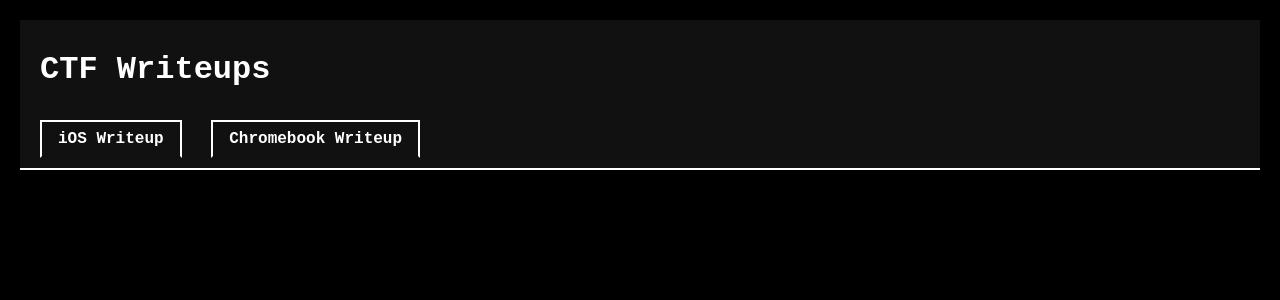
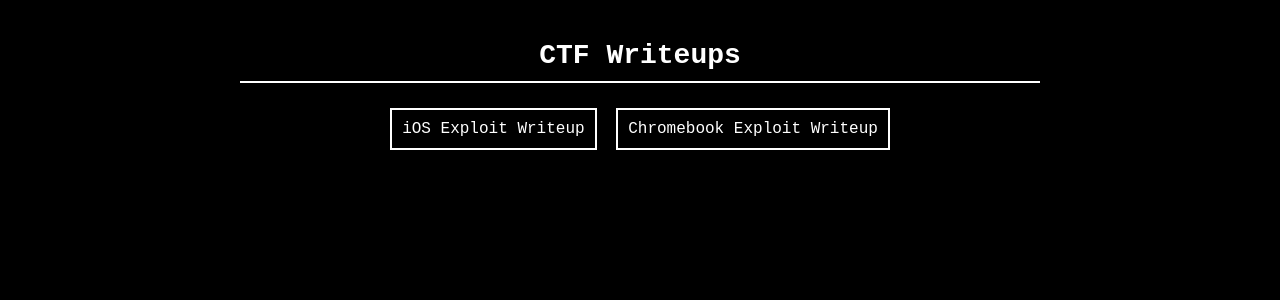
Before and after one commit to amulya-shanbhag/CTF-Writeup-2025, a Jekyll site: the page built from index.md, in a window 1280 px wide. Shown: the top 300 px of the page. Built offline with Jekyll 4.4.1, drawn with Linux system fonts in a browser that asks for light colours; our own code applies the rules of GitHub Pages for plain Markdown files.

Commit message:
Update default.html

```diff
--- a/_layouts/default.html
+++ b/_layouts/default.html
@@ -12,49 +12,63 @@
             margin: 0;
             padding: 20px;
         }
-        .navbar {
-            background-color: #111;
-            padding: 10px 20px;
+        .container {
+            max-width: 800px;
+            margin: 0 auto;
+            padding: 20px;
+        }
+        .title {
+            text-align: center;
+            font-size: 28px;
+            font-weight: bold;
             border-bottom: 2px solid white;
+            padding-bottom: 10px;
+            margin-bottom: 20px;
         }
-        .navbar a {
-            color: #fff;
+        .links {
+            text-align: center;
+            margin-bottom: 30px;
+        }
+        .links a {
+            display: inline-block;
+            color: white;
             text-decoration: none;
-            font-weight: bold;
-            margin-right: 20px;
-            border-bottom: 2px solid transparent;
+            padding: 10px;
+            border: 2px solid white;
+            margin: 5px;
             transition: 0.3s;
         }
-        .navbar a:hover {
-            border-bottom: 2px solid white;
-        }
-        h1 {
-            color: #fff;
-        }
-        a {
-            color: #fff;
-            text-decoration: none;
-            border: 2px solid white;
-            padding: 8px 16px;
-            display: inline-block;
-            margin-top: 10px;
-            transition: 0.3s;
-        }
-        a:hover {
+        .links a:hover {
             background-color: white;
             color: black;
         }
+        .content {
+            text-align: left; /* Ensures content is left-aligned */
+            margin-top: 20px;
+            padding: 10px;
+            max-width: 700px;
+            margin-left: auto;
+            margin-right: auto;
+        }
     </style>
 </head>
-    <body>
+<body>
 
-    <div class="navbar">
-        <h1>CTF Writeups</h1>
+    <div class="container">
+        <!-- Centered Title -->
+        <div class="title">CTF Writeups</div>
 
+        <!-- Centered Navigation Links -->
         <div class="links">
-            <a href="/CTF-Writeup-2025/mypages/ios/">iOS Writeup</a>
-            <a href="/CTF-Writeup-2025/mypages/chromebook/">Chromebook Writeup</a>
+            <a href="/CTF-Writeup-2025/mypages/ios/">iOS Exploit Writeup</a>
+            <a href="/CTF-Writeup-2025/mypages/chromebook/">Chromebook Exploit Writeup</a>
         </div>
+
+        <!-- Left-Aligned Content from Markdown -->
+        <div class="content">
+            {{ content }}
+        </div>
+    </div>
 
 </body>
 </html>
```
Also changed, not shown: other parts of _layouts/default.html (+1 -1 lines).
